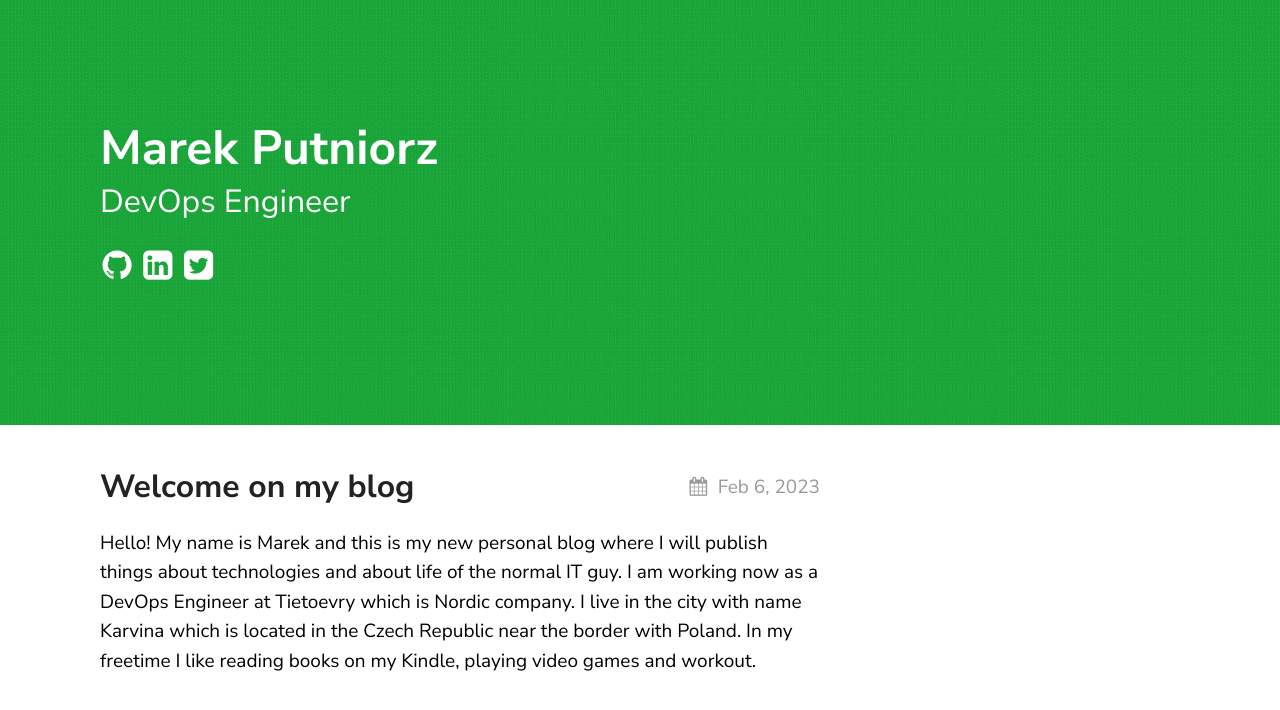
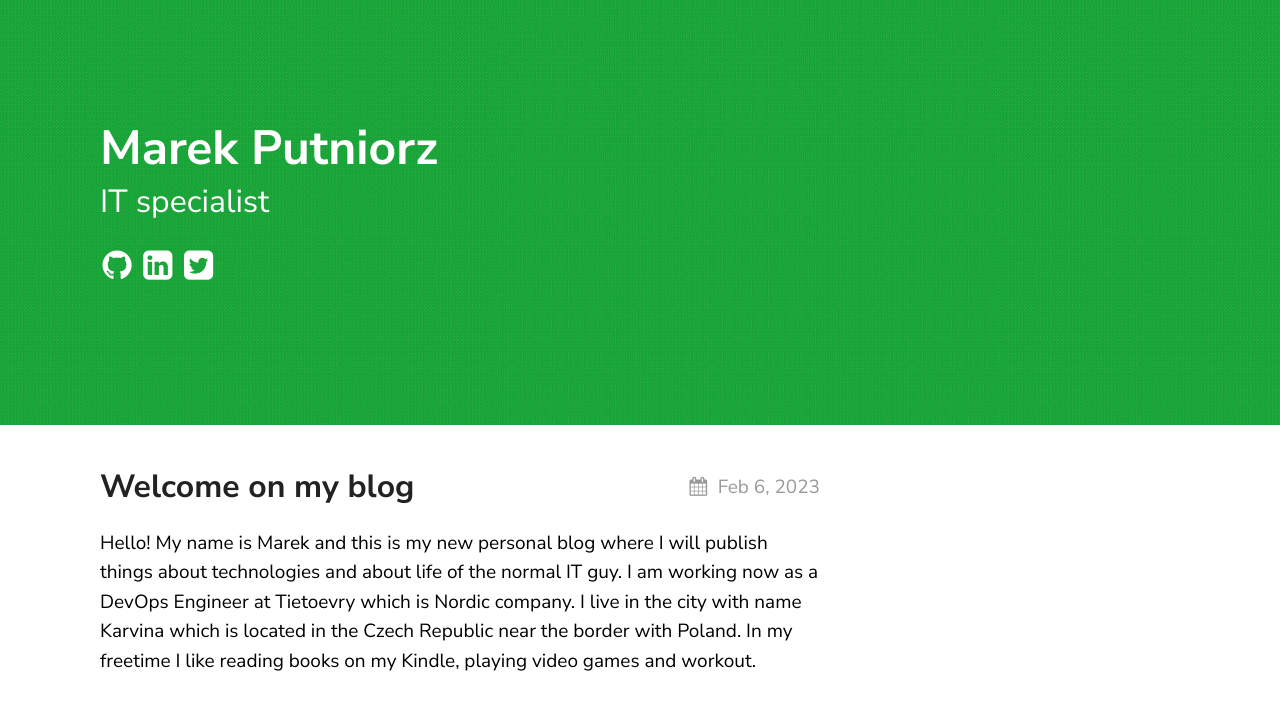
Before and after one commit to marekputniorz/marekputniorz.github.io, a Jekyll site: the page built from index.md, in a window 1280 px wide. Shown: the top 710 px of the page. Built offline with Jekyll 4.4.1, drawn with Linux system fonts in a browser that asks for light colours.

Commit message:
Update _config.yml

```diff
--- a/_config.yml
+++ b/_config.yml
@@ -1,4 +1,4 @@
-title: Texture Theme
+title: Marek Putniorz | IT specialist
 author: GitHub User
 email: your-email@domain.com
 description: > # this means to ignore newlines until "show_exerpts:"
@@ -16,7 +16,7 @@ sass:
 permalink: /posts/:title/
 texture:
   title: Marek Putniorz
-  tagline: DevOps Engineer
+  tagline: IT specialist
   date_format: "%b %-d, %Y"
   style: green
   showNav: false
```
